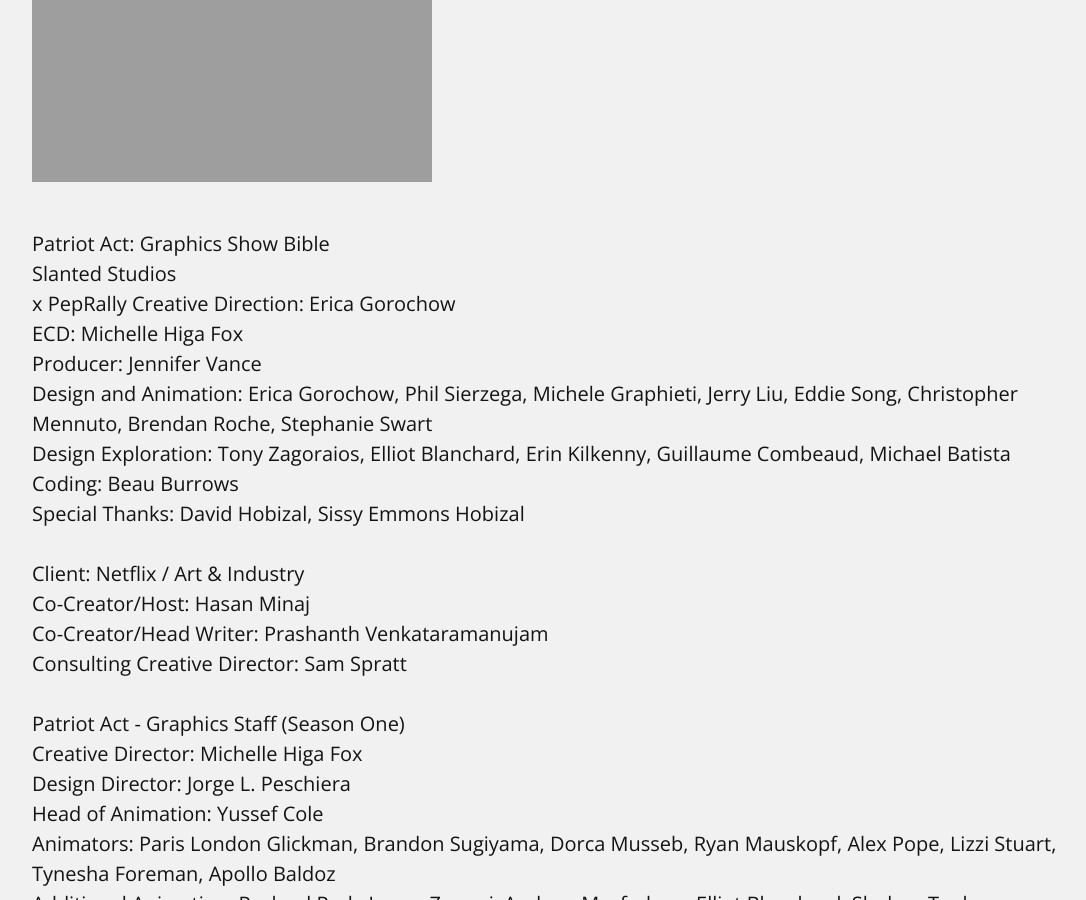
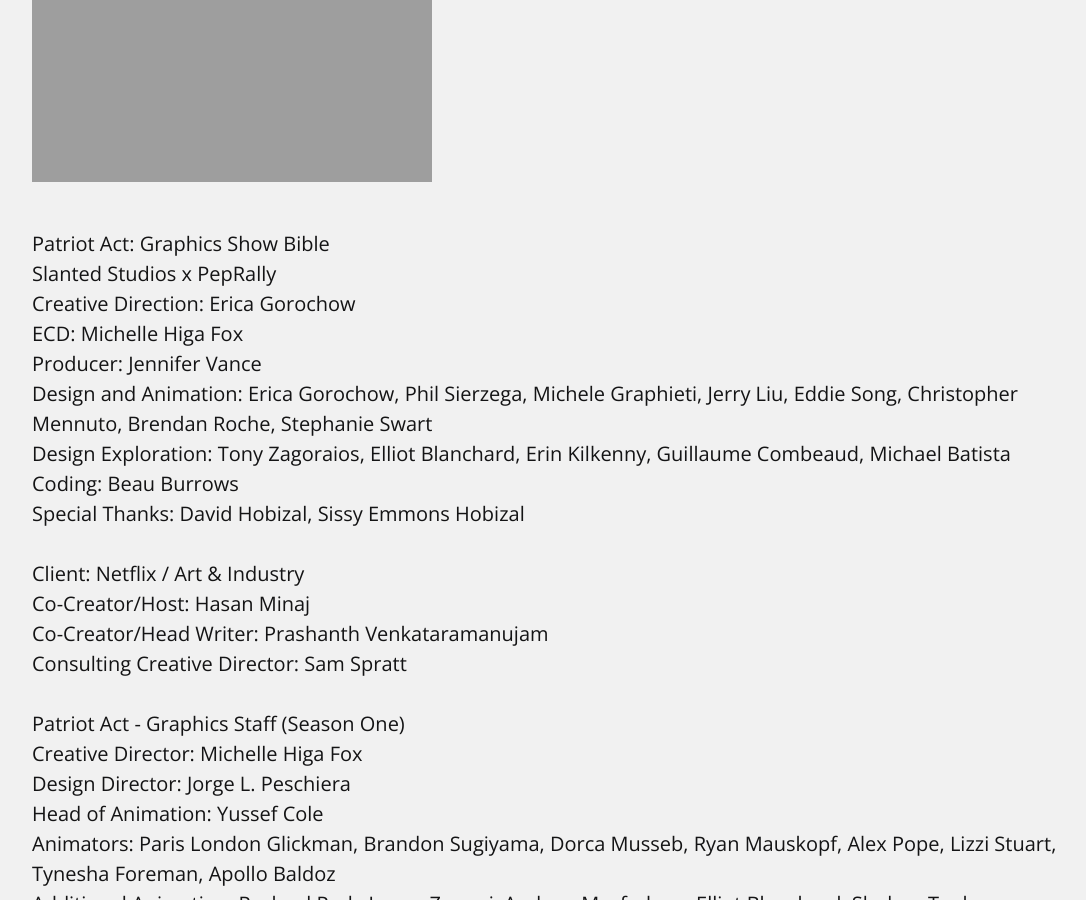
Before and after one commit to gorociao/peprally-website, a Jekyll site: the page built from _my_collection/patriotact.markdown, in a window 1280 px wide and 900 px high, scrolled down 6555 px. Shown: the whole window, without its empty margins (68-1154 px from the left). Built offline with Jekyll 4.4.1, drawn with Linux system fonts in a browser that asks for light colours.

Commit message:
br change

```diff
--- a/_my_collection/patriotact.markdown
+++ b/_my_collection/patriotact.markdown
@@ -113,7 +113,7 @@
 {: .no-style-urls}
 <br/>
 Patriot Act: Graphics Show Bible<br/>
-[Slanted Studios](http://slanted.studio)<br/> x PepRally
+[Slanted Studios](http://slanted.studio) x PepRally<br/>
 Creative Direction: Erica Gorochow <br/>
 ECD: Michelle Higa Fox <br/>
 Producer: [Jennifer Vance](http://meanflow.party) <br/>
```
